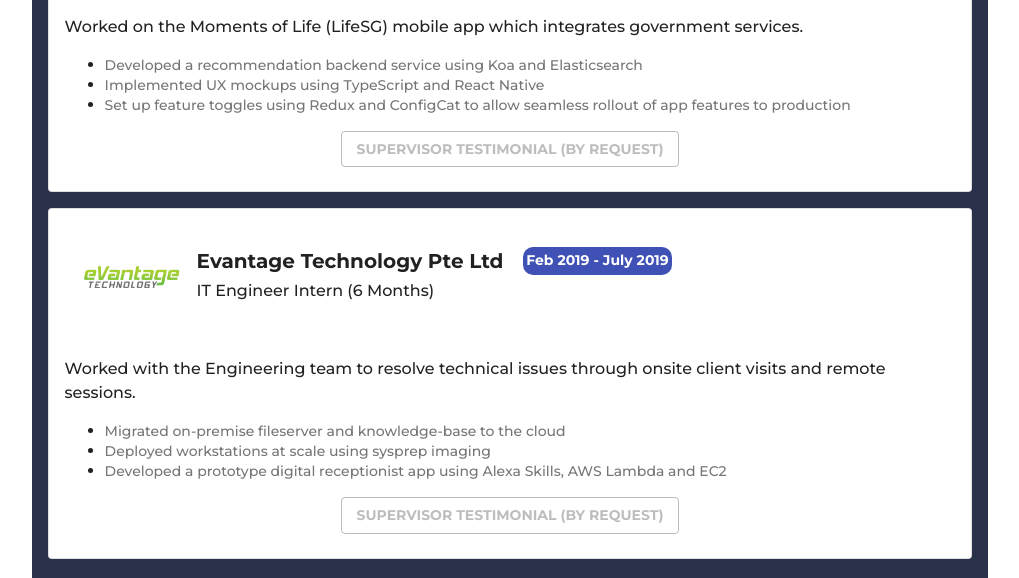
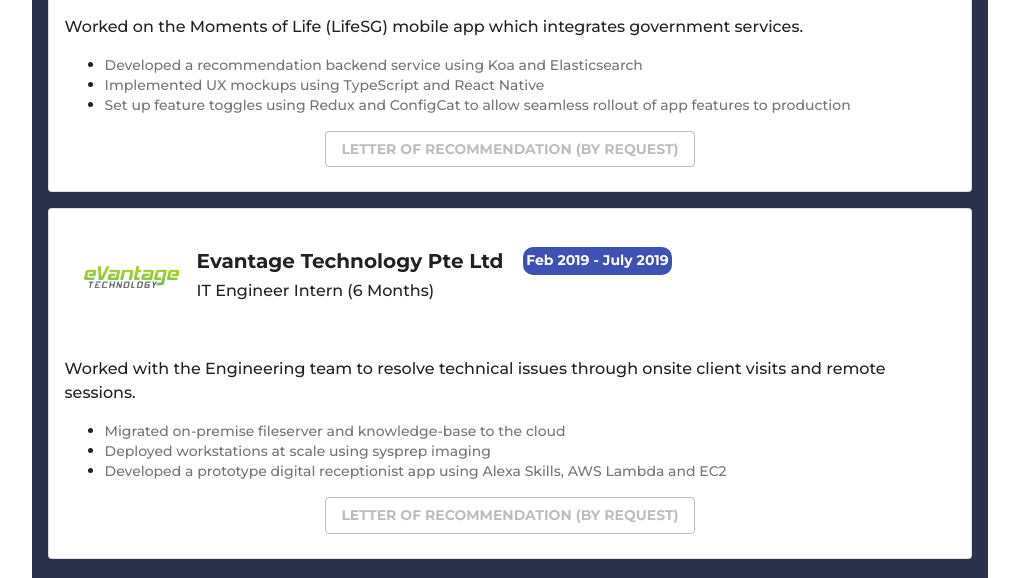
Before and after one commit to LOVELELESS/portfolio, a React (Create React App) app: page / in a window 1280 px wide. Shown: the part 1180-1758 px from the top of the page, without its empty margins (130-1149 px from the left). Built offline with nearby package versions, Linux system fonts and the light colour scheme; no server answers.

Commit message:
Revert "testimonial" to "letter of rec..."

```diff
--- a/src/components/Experiences/ExperienceCard/ExperienceCard.js
+++ b/src/components/Experiences/ExperienceCard/ExperienceCard.js
@@ -81,7 +81,7 @@
               }
             >
               <Button variant="outlined" color="secondary" disabled>
-                Supervisor Testimonial (By request)
+                Letter of Recommendation (By request)
               </Button>
             </a>
           ) : (
```
